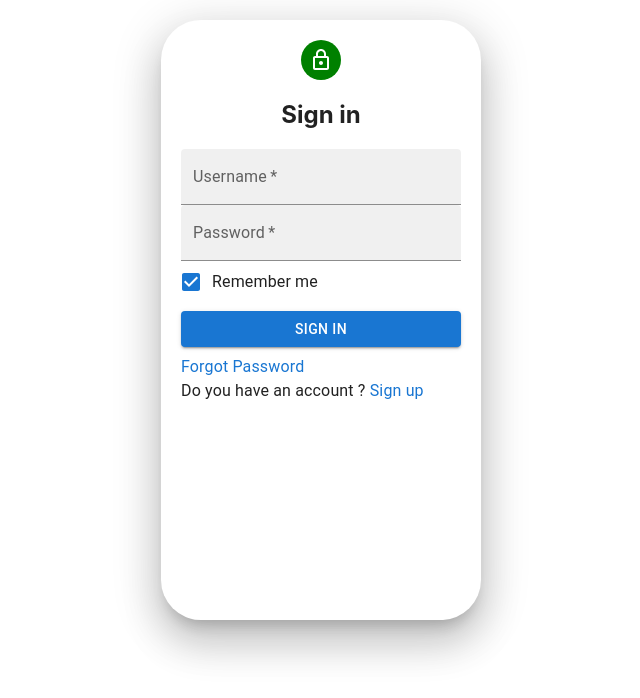
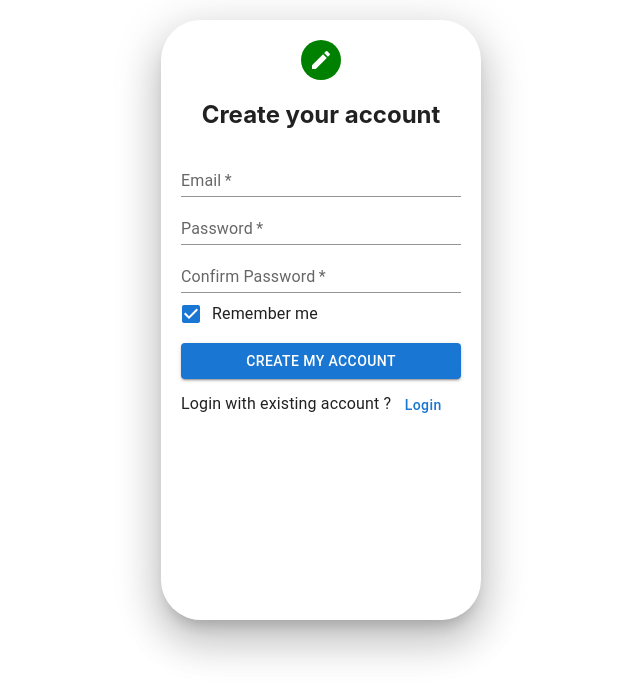
Before and after one commit to servrmonk/mailbox_sharpener_assignment, a React (Create React App) app: page / in a window 1280 px wide. Shown: the top 698 px of the page, without its empty margins (319-959 px from the left). Built offline with nearby package versions, Linux system fonts and the light colour scheme.

Commit message:
Signin and Signup successfully

```diff
--- a/package.json
+++ b/package.json
@@ -11,8 +11,10 @@
     "@testing-library/jest-dom": "^5.17.0",
     "@testing-library/react": "^13.4.0",
     "@testing-library/user-event": "^13.5.0",
+    "axios": "^1.6.7",
     "react": "^18.2.0",
     "react-dom": "^18.2.0",
+    "react-router-dom": "^6.22.0",
     "react-scripts": "5.0.1",
     "styled-components": "^6.1.8",
     "web-vitals": "^2.1.4"
--- a/src/App.js
+++ b/src/App.js
@@ -3,10 +3,9 @@ import LoginPage from "./Components/loginPage";
 
 function App() {
   return (
-    <div>
-
+    <>
       <LoginPage />
-    </div>
+    </>
   );
 }
 
--- a/src/Components/loginPage.jsx
+++ b/src/Components/loginPage.jsx
@@ -11,16 +11,20 @@ import {
   Checkbox,
 } from "@mui/material";
 
-import React from "react";
+import React, { useRef, useState } from "react";
 import LockOutlinedIcon from "@mui/icons-material/LockOutlined";
+import CreateIcon from "@mui/icons-material/Create";
+import axios from "axios";
+import { useNavigate } from "react-router-dom";
 
 export default function LoginPage() {
+  // STYLING PART
   const paperStyle = {
     padding: "20px",
-    // height: "80vh",
+
     width: 280,
     maxHeight: "100vh",
-    margin: "20px auto", //20px from top and bottom and auto from side
+    margin: "20px auto",
     minHeight: "70vh",
     borderRadius: "40px",
   };
@@ -30,29 +34,133 @@ export default function LoginPage() {
   const avatarStyle = {
     backgroundColor: "green",
   };
+
+  const [isLogin, setIsLogin] = useState(false);
+  const emailRef = useRef(null);
+  const passwordRef = useRef(null);
+  const confirmPasswordRef = useRef(null);
+  const navigate = useNavigate();
+
+  const submitHandler = (e) => {
+    e.preventDefault();
+    console.log("Inside submit Handler");
+    const email = emailRef.current.value;
+    const password = passwordRef.current.value;
+    const confirmPassword = confirmPasswordRef.current?.value || "";
+    if (isLogin) {
+      if (password !== confirmPassword) {
+        console.log("Please enter the correct password in both input boxes");
+      }
+    }
+    console.log("Email ", email, " password ", password);
+
+
+    let url;
+    if (isLogin) {
+      url =
+        "https://identitytoolkit.googleapis.com/v1/accounts:signInWithPassword?key=AIzaSyB4n3mxcRsx9p4NlhU9Pawi75LNOUgQkr8";
+    } else {
+      url =
+        "https://identitytoolkit.googleapis.com/v1/accounts:signUp?key=AIzaSyB4n3mxcRsx9p4NlhU9Pawi75LNOUgQkr8";
+    }
+
+    const register = async () => {
+      try {
+        const response = await axios.post(url, {
+          email: email,
+          password: password,
+          returnSecureToken: true,
+        });
+        console.log("response", response);
+        if (response.status === 200) {
+          const data = response.data;
+
+          console.log("Login succesfully");
+          localStorage.setItem("idToken", data.idToken);
+          localStorage.setItem("email", data.email);
+          // dispatch(loginFun(data.idToken))
+          navigate("/homepage");
+
+
+
+        } else {
+          let errorMessage = "Authentication failed!";
+          throw new Error(errorMessage);
+        }
+      } catch (err) {
+        alert("error in login page ", err.message);
+      }
+    };
+    register(url);
+
+  };
+  const switchAuthModeHandler = () => {
+    setIsLogin((prevState) => !prevState);
+    console.log("login status now", isLogin);
+  };
+
   return (
     <Grid>
       <Paper elevation={24} style={paperStyle}>
+        <form action="submit" onSubmit={submitHandler}>
           <Grid align="center">
+            {isLogin ? (
+              <>
                 <Avatar style={avatarStyle}>
                   <LockOutlinedIcon />
+                  {/* <CreateIcon /> */}
                 </Avatar>
-          <h2>Sign in</h2>
+                <h2>Login to your account</h2>
+              </>
+            ) : (
+              <>
+                {" "}
+                <Avatar style={avatarStyle}>
+                  <CreateIcon />
+                </Avatar>
+                <h2>Create your account</h2>
+              </>
+            )}
           </Grid>
           <TextField
-          label="Username"
+            label="Email"
             fullWidth
-          variant="filled"
+            variant="standard"
             required
-          placeholder="Enter username"
+            placeholder="Enter email"
+            inputRef={emailRef}
           ></TextField>
+
+          {isLogin ? (
             <TextField
               label="Password"
               fullWidth
-          variant="filled"
+              variant="standard"
               required
               placeholder="Enter password"
               type="password"
+              inputRef={passwordRef}
+            ></TextField>
+          ) : (
+            <>
+              <TextField
+                label="Password"
+                fullWidth
+                variant="standard"
+                required
+                placeholder="Enter password"
+                type="password"
+                inputRef={passwordRef}
+              ></TextField>
+              <TextField
+                label="Confirm Password"
+                fullWidth
+                variant="standard"
+                required
+                placeholder="Confirm password"
+                type="password"
+                inputRef={confirmPasswordRef}
+
               ></TextField>
               <FormGroup>
                 <FormControlLabel
@@ -60,6 +168,28 @@ export default function LoginPage() {
                   label="Remember me"
                 />
               </FormGroup>
+            </>
+          )}
+
+          {isLogin ? (
+            <>
+              <Button
+
+                style={btnStyle}
+                variant="contained"
+                type="submit"
+                color="primary"
+                fullWidth
+              >
+                Login
+              </Button>
+              <Typography>
+                <Link href="#" underline="hover">
+                  Forgot Password
+                </Link>
+              </Typography>
+            </>
+          ) : (
             <Button
               style={btnStyle}
               variant="contained"
@@ -67,20 +197,36 @@ export default function LoginPage() {
               color="primary"
               fullWidth
             >
-          Sign in
+              Create my account
             </Button>
+          )}
+
+          {isLogin ? (
             <Typography>
-          <Link href="#" underline="hover">
-            Forgot Password
-          </Link>
+              Don't have account ?
+              <Button
+                onClick={switchAuthModeHandler}
+                style={{ textTransform: "none" }}
+                variant="text"
+                type="submit"
+              >
+                Signup
+              </Button>
             </Typography>
+          ) : (
             <Typography>
-          Do you have an account ?
-          <Link href="#" underline="hover">
-            {" "}
-            Sign up
-          </Link>
+              Login with existing account ?
+              <Button
+                onClick={switchAuthModeHandler}
+                style={{ textTransform: "none" }}
+                variant="text"
+                type="submit"
+              >
+                Login
+              </Button>
             </Typography>
+          )}
+        </form>
       </Paper>
     </Grid>
   );
```
Also changed, not shown: src/index.js (+8 -7 lines), 1 other file (tests, documents, lock files or other folders). Lines whose indentation alone changed are shown as unchanged.
